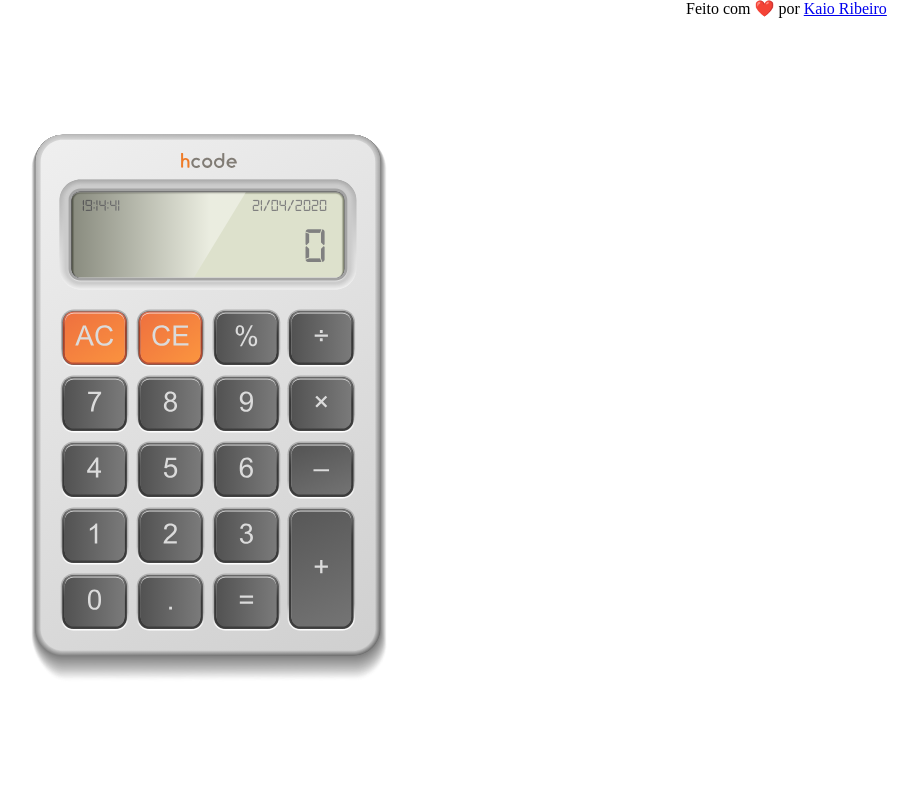
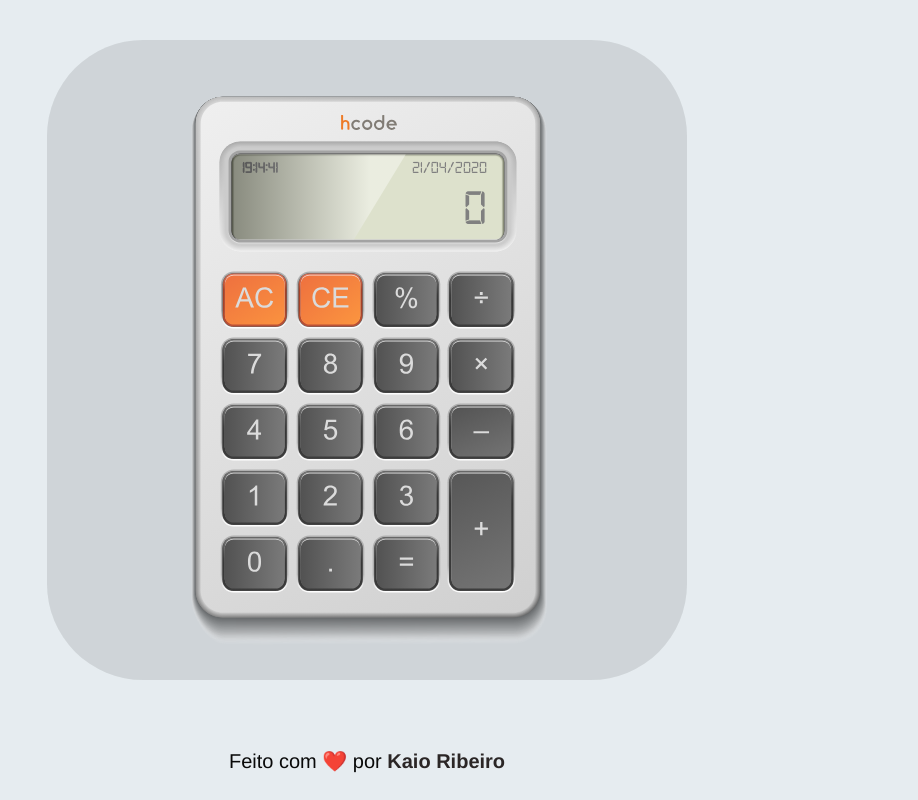
Before and after one commit to kaiorr/caculatorJS, a website: page src/index.html in a window 1280 px wide. Shown: the whole page, without its empty margins (273-1191 px from the left). Drawn offline with Linux system fonts and the light colour scheme.

Commit message:
feat: adicionado nova estilização de font, backgound e congrats

```diff
--- a/src/styles/style.css
+++ b/src/styles/style.css
@@ -23,7 +23,12 @@ html {
 }
 
 body {
-    margin: 0;
+    margin: 0 auto;
+    background: #e6ecf0;
+    font-family: 'Helvetica Neue', 'Helvetica', Arial, sans-serif;
+    text-rendering: optimizeLegibility !important;
+    -webkit-font-smoothing: antialiased !important;
+
 }
 
 h1 {
@@ -175,9 +180,11 @@ template {
 }
 
 .middle {
-    display: table-cell;
-    vertical-align: middle;
-    text-align: center;
+    height: 90%;
+    width: 100%;
+    align-items: center;
+    justify-content: center;
+    display: flex;
 }
 
  @font-face {
@@ -189,5 +196,34 @@ svg{
 }
 
 #calculadora-hcode {
-    margin: 0 auto;
+    align-items: center;
+    justify-content: center;
+    border-radius: 15%;
+    padding: 20px;
+    background: rgba(0, 0, 0, .1);
 }
+
+#hora {
+    font-weight: bold;
+    font-size: 16px;
+}
+
+.congrats {
+    display: flex;
+    align-items: flex-end;
+    justify-content: center;
+    padding: 10px;
+    margin: 20px;
+}
+
+.congrats .congrats-name {
+    color: #090909;
+    font-size: 20px;
+}
+
+.congrats .congrats-name a {
+    text-decoration: none;
+    font-weight: bold;
+    color:#2b2626;
+
+}
```
